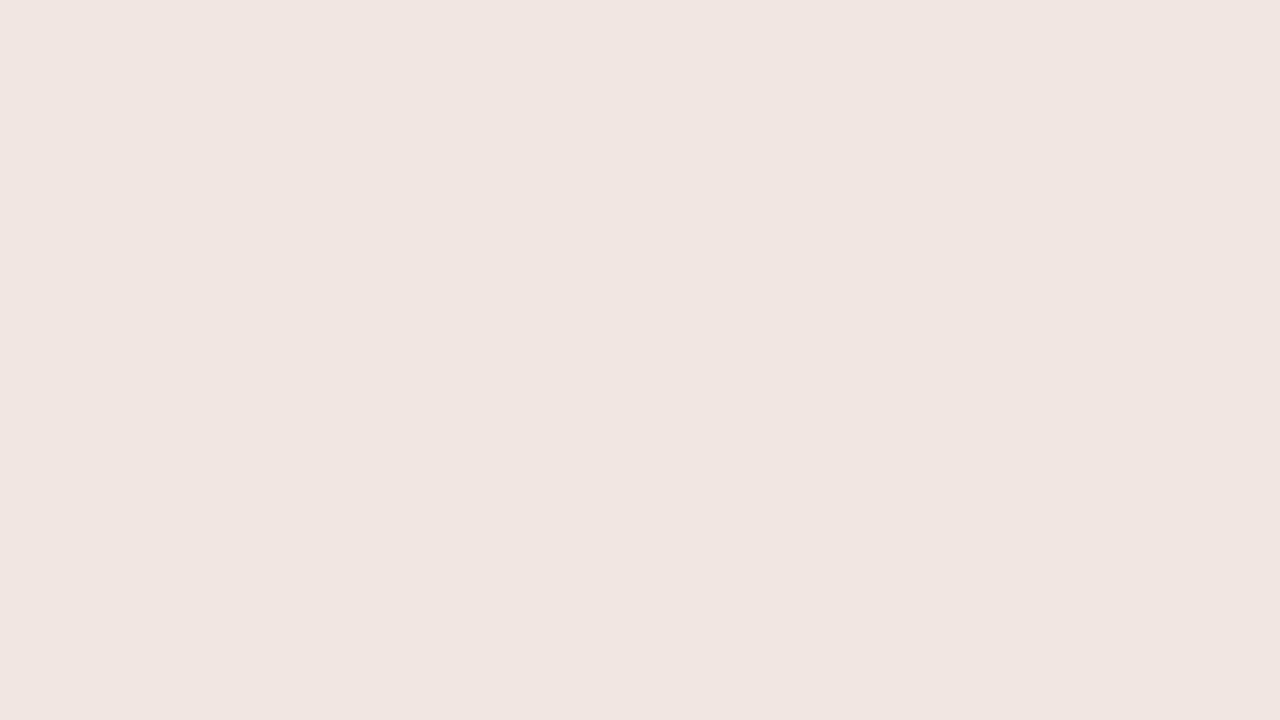
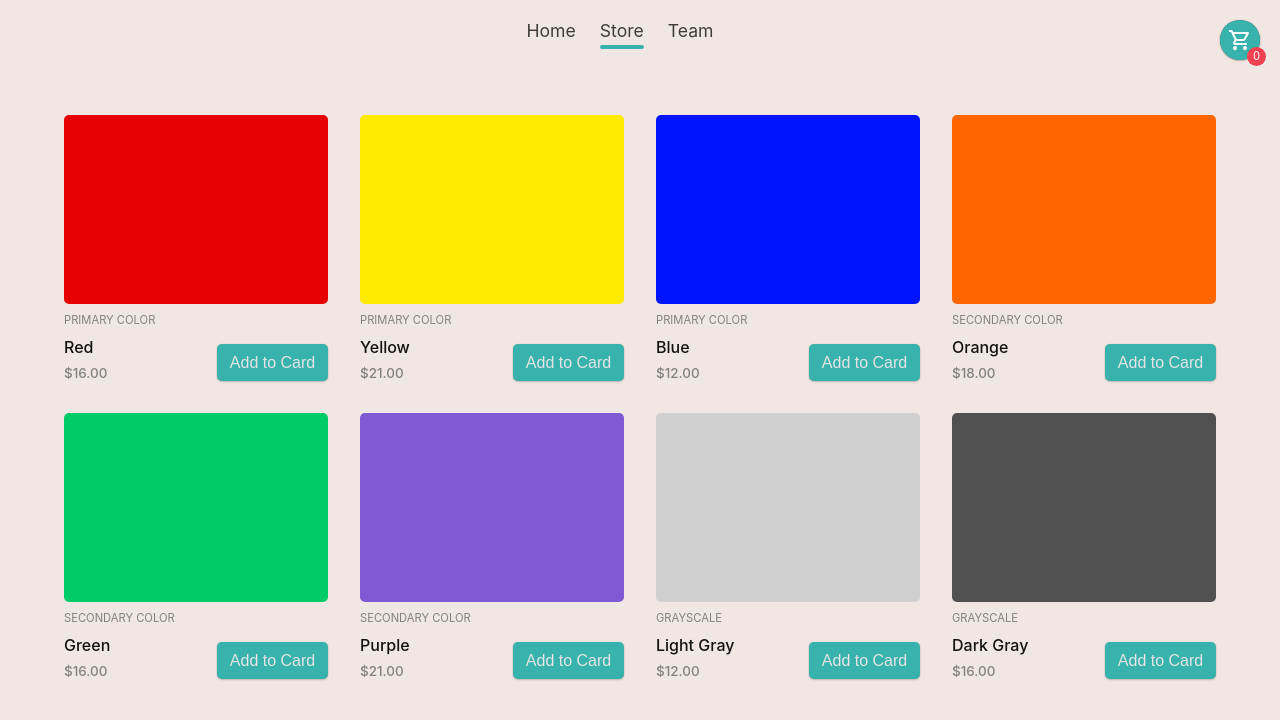
Before and after one commit to hotaroo-dev/checkout-cart, a React (Vite) app: page /store in a window 1280 px wide. Shown: the top 720 px of the page. Built offline with nearby package versions, Linux system fonts and the light colour scheme.

Commit message:
fix(route): add header for root element & add cards component to store

```diff
--- a/index.html
+++ b/index.html
@@ -4,7 +4,7 @@
     <meta charset="UTF-8" />
     <link rel="icon" type="image/svg+xml" href="/vite.svg" />
     <meta name="viewport" content="width=device-width, initial-scale=1.0" />
-    <title>Vite + React + TS</title>
+    <title>checkout</title>
   </head>
   <body>
     <div id="root"></div>
--- a/package.json
+++ b/package.json
@@ -11,6 +11,7 @@
   "dependencies": {
     "@emotion/react": "^11.10.5",
     "@emotion/styled": "^11.10.5",
+    "framer-motion": "^7.7.3",
     "react": "^18.2.0",
     "react-dom": "^18.2.0",
     "react-router-dom": "^6.4.5"
--- /dev/null
+++ b/src/components/cards.tsx
@@ -0,0 +1,97 @@
+import React from 'react'
+import styled from '@emotion/styled'
+import { colors } from '../colors'
+import { theme } from '../theme'
+
+const Container = styled.main`
+  display: grid;
+  grid-template-columns: repeat(auto-fit, minmax(250px, 1fr));
+  gap: 2rem;
+  padding: 2.2rem 4rem;
+`
+
+const Card = styled.div`
+  display: flex;
+  flex-direction: column;
+  align-items: flex-start;
+  gap: 0.65rem;
+
+  & > p {
+    font-weight: 400;
+  }
+
+  p {
+    font-size: 70%;
+    color: #818181;
+    text-transform: uppercase;
+  }
+`
+
+const Color = styled.div<{ bgColor: string }>`
+  width: 100%;
+  aspect-ratio: 7 / 5;
+  background-color: ${props => props.bgColor};
+  border-radius: 5px;
+`
+
+const Overview = styled.div`
+  width: 100%;
+  display: flex;
+  align-items: flex-end;
+`
+
+const Info = styled.div`
+  flex: 1;
+  display: flex;
+  flex-direction: column;
+  gap: 0.5rem;
+
+  h4,
+  p {
+    font-weight: 500;
+  }
+  p {
+    font-size: 84%;
+  }
+`
+
+const Add = styled.button`
+  font-size: 1rem;
+  padding: 0.6rem 0.8rem;
+  color: #e5e5e5;
+  border: none;
+  background-color: #38b2ac;
+  border-radius: 5px;
+  box-shadow: 0 0px 1px hsla(0, 0%, 0%, 0.2), 0 1px 2px hsla(0, 0%, 0%, 0.2);
+
+  &:active {
+    box-shadow: 0 0px 1px hsla(0, 0%, 0%, 0.4);
+    transform: translateY(1px);
+  }
+`
+
+const Cards: React.FC = () => {
+  return (
+    <Container>
+      {colors.map(card => (
+        <Card key={card.id}>
+          <Color
+            bgColor={theme.color[card.type][card.color.replace(/\s/g, '')]}
+          />
+          <p>
+            {card.type} {card.type !== 'grayscale' ? 'color' : null}
+          </p>
+          <Overview>
+            <Info>
+              <h4>{card.color[0].toUpperCase() + card.color.substring(1)}</h4>
+              <p>${card.price}.00</p>
+            </Info>
+            <Add onClick={e => console.log(e.target)}>Add to Card</Add>
+          </Overview>
+        </Card>
+      ))}
+    </Container>
+  )
+}
+
+export default Cards
--- /dev/null
+++ b/src/components/header.tsx
@@ -0,0 +1,113 @@
+import React from 'react'
+import { Link, useLocation } from 'react-router-dom'
+import { motion } from 'framer-motion'
+import styled from '@emotion/styled'
+
+const Nav = styled.nav`
+  display: flex;
+  padding: 1.25rem;
+`
+
+const Items = styled.ul`
+  flex: 1;
+  display: flex;
+  justify-content: center;
+  gap: 1.5rem;
+`
+
+const Item = styled.li`
+  font-size: 1.1rem;
+  a {
+    position: relative;
+    color: rgba(0, 0, 0, 0.74);
+    text-decoration: none;
+    transition: 0.2s;
+  }
+  a:hover {
+    color: #121212;
+  }
+`
+
+const Underline = styled(motion.span)`
+  width: 100%;
+  height: 4px;
+  background-color: #38b2ac;
+  border-radius: 10rem;
+  position: absolute;
+  margin-inline: 0;
+  right: 0;
+  left: 0;
+  bottom: -8px;
+`
+
+const Cart = styled.div`
+  display: flex;
+  align-items: center;
+  padding: 0.5rem;
+  background-color: #38b2ac;
+  border-radius: 50%;
+  box-shadow: 0 0px 1px hsla(0, 0%, 0%, 0.6), 0 1px 2px hsla(0, 0%, 0%, 0.2);
+  position: relative;
+
+  &:active {
+    box-shadow: 0 0px 1px hsla(0, 0%, 0%, 0.4);
+    transform: translateY(1px);
+  }
+
+  svg {
+    fill: #fff;
+  }
+`
+
+const Circle = styled.span`
+  font-size: 70%;
+  font-weight: 400;
+  color: #fff;
+  width: 1.2rem;
+  height: 1.2rem;
+  background-color: #f44250;
+  border-radius: 50%;
+  display: flex;
+  justify-content: center;
+  align-items: center;
+  position: absolute;
+  right: -6px;
+  bottom: -6px;
+`
+
+const Header: React.FC = () => {
+  const { pathname } = useLocation()
+
+  return (
+    <header>
+      <Nav>
+        <Items>
+          <Item>
+            <Link to="/">
+              Home {pathname === '/' && <Underline layoutId="underline" />}
+            </Link>
+          </Item>
+          <Item>
+            <Link to="/store">
+              Store{' '}
+              {pathname === '/store' && <Underline layoutId="underline" />}
+            </Link>
+          </Item>
+          <Item>
+            <Link to="/team">
+              Team {pathname === '/team' && <Underline layoutId="underline" />}
+            </Link>
+          </Item>
+        </Items>
+        <Cart>
+          <svg xmlns="http://www.w3.org/2000/svg" height="24" width="24">
+            <path d="M7 22q-.825 0-1.412-.587Q5 20.825 5 20q0-.825.588-1.413Q6.175 18 7 18t1.412.587Q9 19.175 9 20q0 .825-.588 1.413Q7.825 22 7 22Zm10 0q-.825 0-1.412-.587Q15 20.825 15 20q0-.825.588-1.413Q16.175 18 17 18t1.413.587Q19 19.175 19 20q0 .825-.587 1.413Q17.825 22 17 22ZM6.15 6l2.4 5h7l2.75-5ZM5.2 4h14.75q.575 0 .875.512.3.513.025 1.038l-3.55 6.4q-.275.5-.738.775Q16.1 13 15.55 13H8.1L7 15h12v2H7q-1.125 0-1.7-.988-.575-.987-.05-1.962L6.6 11.6 3 4H1V2h3.25Zm3.35 7h7Z" />
+          </svg>
+          <Circle>0</Circle>
+        </Cart>
+      </Nav>
+    </header>
+  )
+}
+
+export default Header
--- a/src/index.tsx
+++ b/src/index.tsx
@@ -1,13 +1,13 @@
 import React from 'react'
 import ReactDOM from 'react-dom/client'
-import { ThemeProvider, Global } from '@emotion/react'
+import { Global } from '@emotion/react'
 import { reset } from './reset'
-import { theme } from './theme'
+import { RouterProvider } from 'react-router-dom'
+import router from './router'
 
 ReactDOM.createRoot(document.getElementById('root') as HTMLElement).render(
   <React.StrictMode>
-    <ThemeProvider theme={theme}>
-      <Global styles={reset} />
-    </ThemeProvider>
+    <Global styles={reset} />
+    <RouterProvider router={router} />
   </React.StrictMode>
 )
--- a/src/reset.ts
+++ b/src/reset.ts
@@ -128,7 +128,7 @@ export const reset = css`
   body {
     height: 100%;
     margin: 0;
-    line-height: 1.5;
+    line-height: 1.2;
     color: #121212;
   }
 `
```
Also changed, not shown: src/emotion.d.ts (deleted, +0 -22 lines), 1 other file (tests, documents, lock files or other folders).
